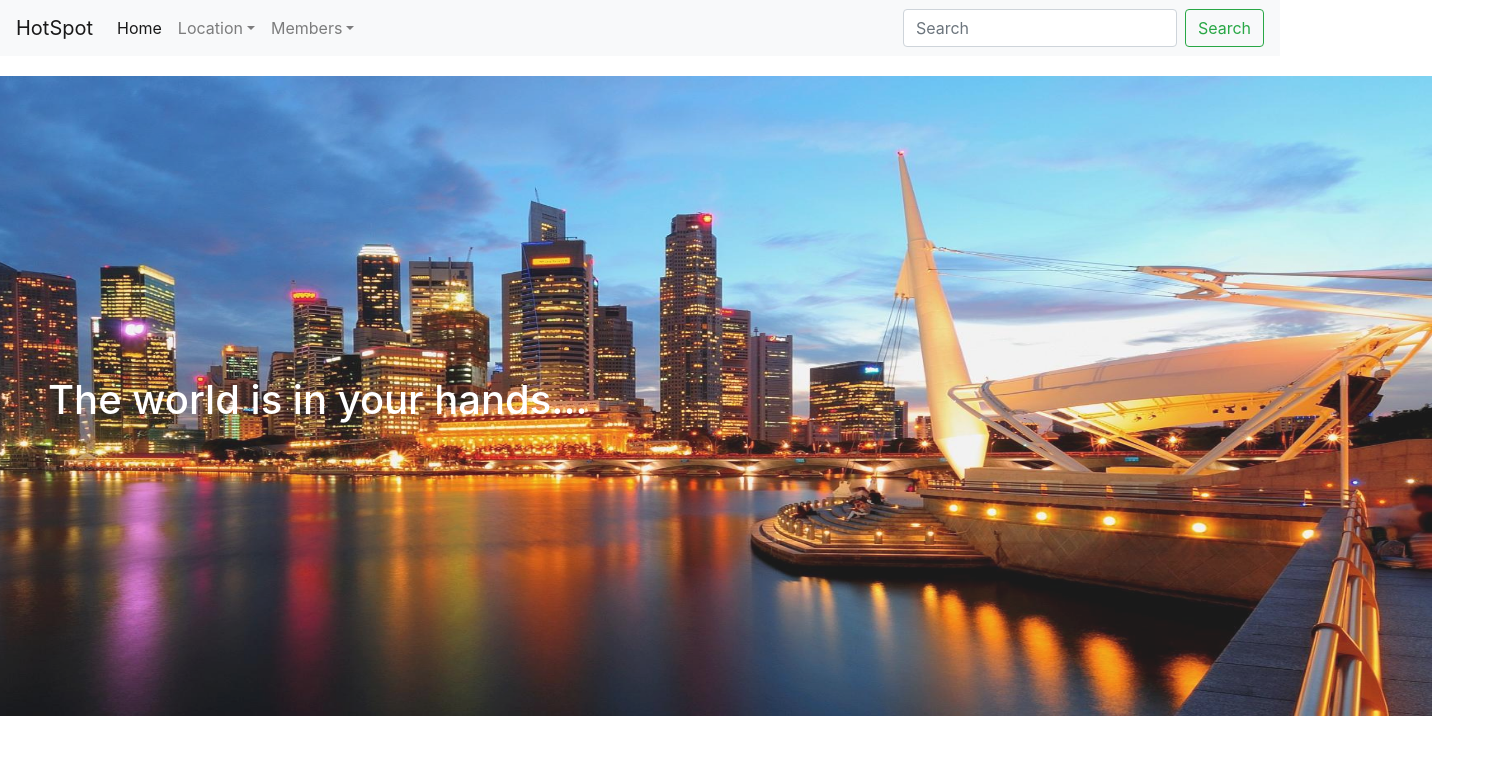
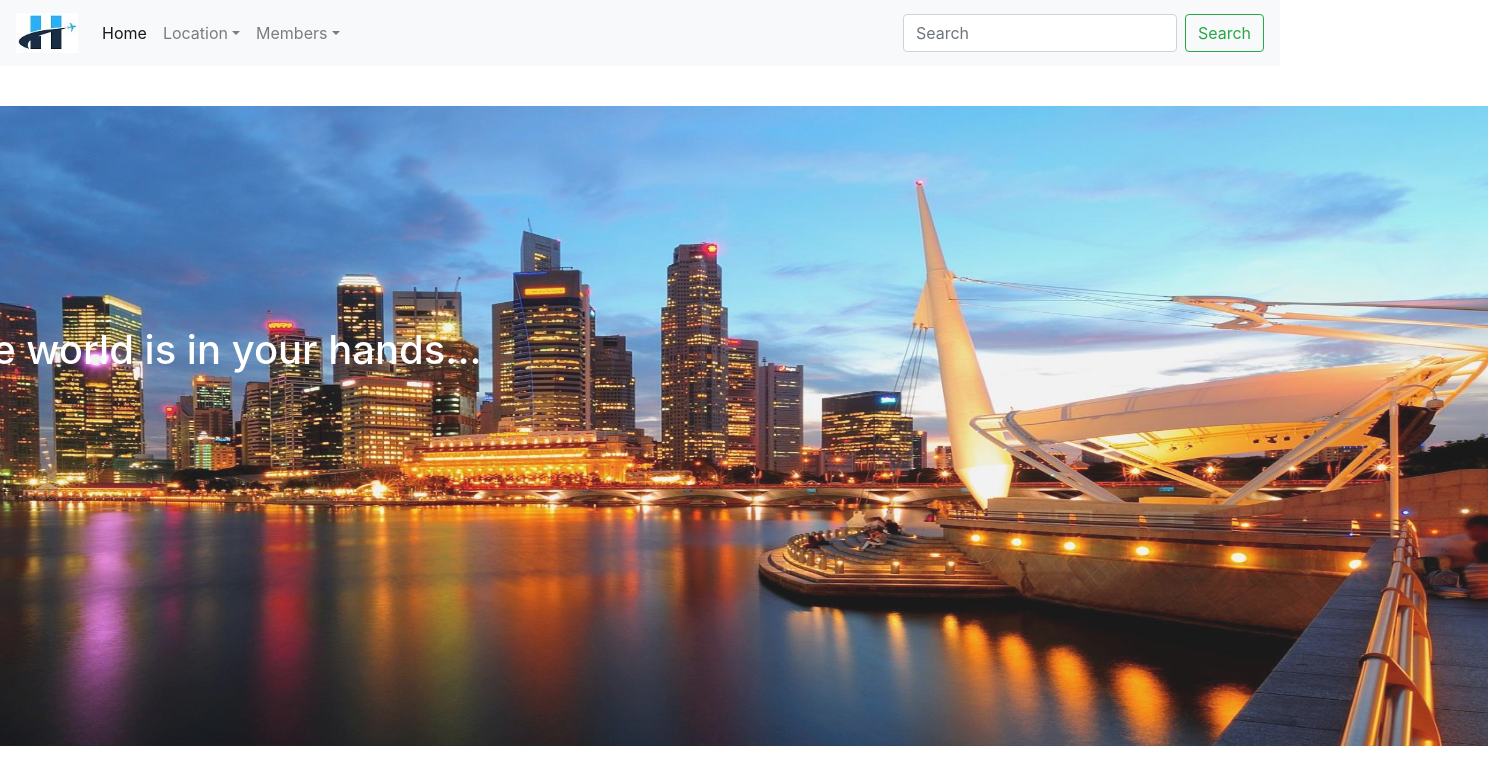
Before and after one commit to henrychia12/Hot-spot-searcher, a React (Create React App) app: page / in a window 1280 px wide. Shown: the top 784 px of the page, 1488 px wide, since content can reach past the window. Built offline with nearby package versions, Linux system fonts and the light colour scheme.

Commit message:
logo created on navbar. New components made - Register, login, home, asia and turkey

```diff
--- a/src/App.css
+++ b/src/App.css
@@ -5,9 +5,14 @@
 .App-logo {
   animation: App-logo-spin infinite 0s linear;
   height: 80vmin;
-  width: 198vmin;
+  width: 212vmin;
   opacity: 0.9;
 
+}
+
+.navbar-brand img{
+  height: 40px;
+  width: auto;
 }
 
 #content-stuff {
@@ -16,13 +21,13 @@
 
 #content-over-image {
   position: absolute;
-  top: 300px;
-  left: 200px;
+  top: 220px;
+  left: 150px;
 }
 
 .App-header {
   background-color: #FFFFFF;
-  min-height: 85vh;
+  min-height: 90vh;
   display: flex;
   flex-direction: column;
   align-items: center;
--- a/src/App.js
+++ b/src/App.js
@@ -1,7 +1,7 @@
 import React, { Component } from 'react';
 import logo from './city.jpg';
 import './App.css';
-import Navbar from './Navbar';
+import Navbar from './Components/Navbar';
 
 class App extends Component {
   render() {
--- a/src/Navbar.js
+++ b/src/Components/Navbar.js
@@ -5,7 +5,7 @@ class Navbar extends Component {
       return (
 
         <nav class="navbar navbar-expand-lg navbar-light bg-light" >
-  <a class="navbar-brand" href="#">HotSpot</a>
+  <a class="navbar-brand" href="#"><img src={require("../logo.jpg")}/></a>
   <button class="navbar-toggler" type="button" data-toggle="collapse" data-target="#navbarSupportedContent" aria-controls="navbarSupportedContent" aria-expanded="false" aria-label="Toggle navigation">
     <span class="navbar-toggler-icon"></span>
   </button>
```
Also changed, not shown: src/Components/Asia.js (added, +12 -0 lines), src/Components/Home.js (added, +12 -0 lines), src/Components/LogIn.js (added, +12 -0 lines), src/Components/Register.js (added, +12 -0 lines), src/Components/Turkey.js (added, +12 -0 lines), src/logo.jpg.
